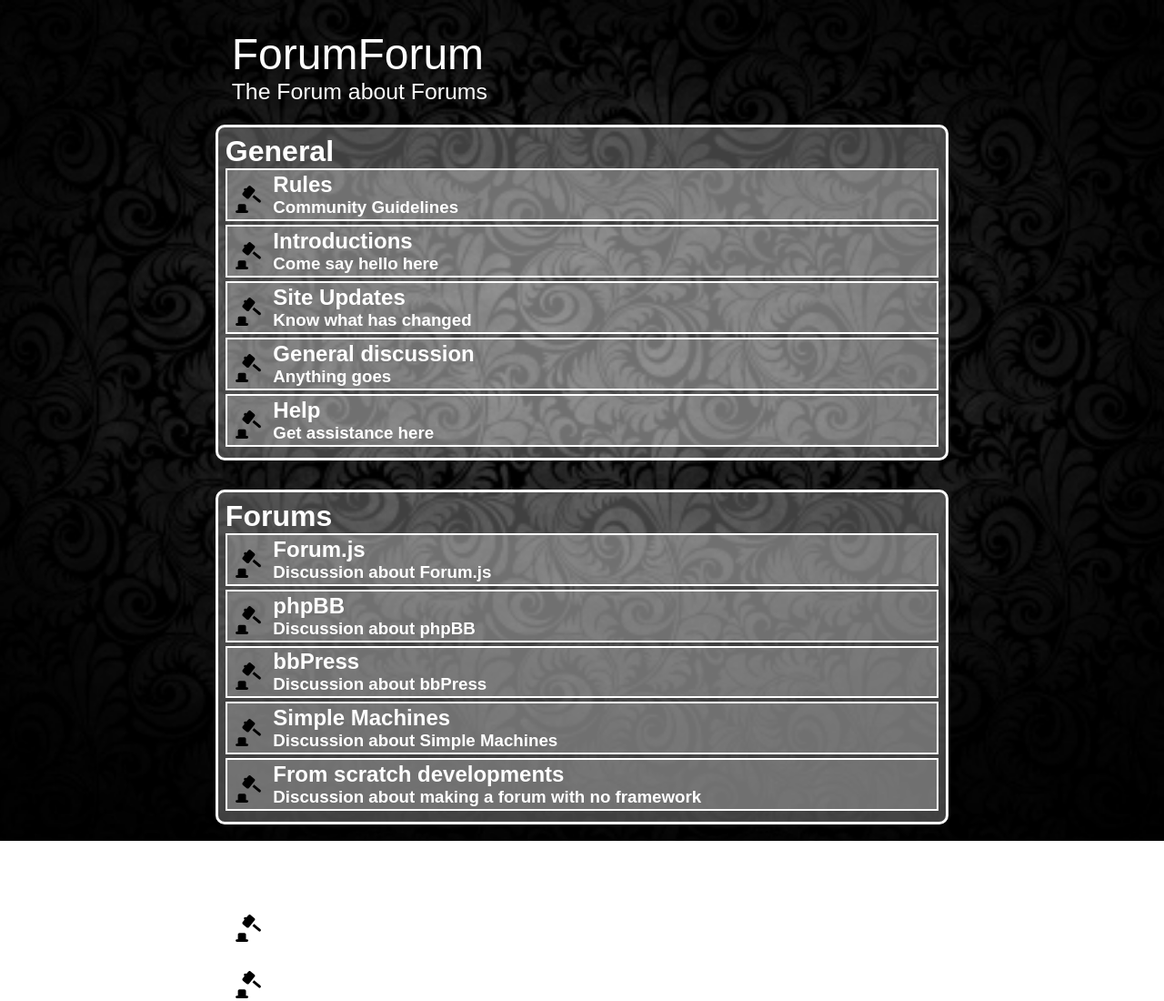
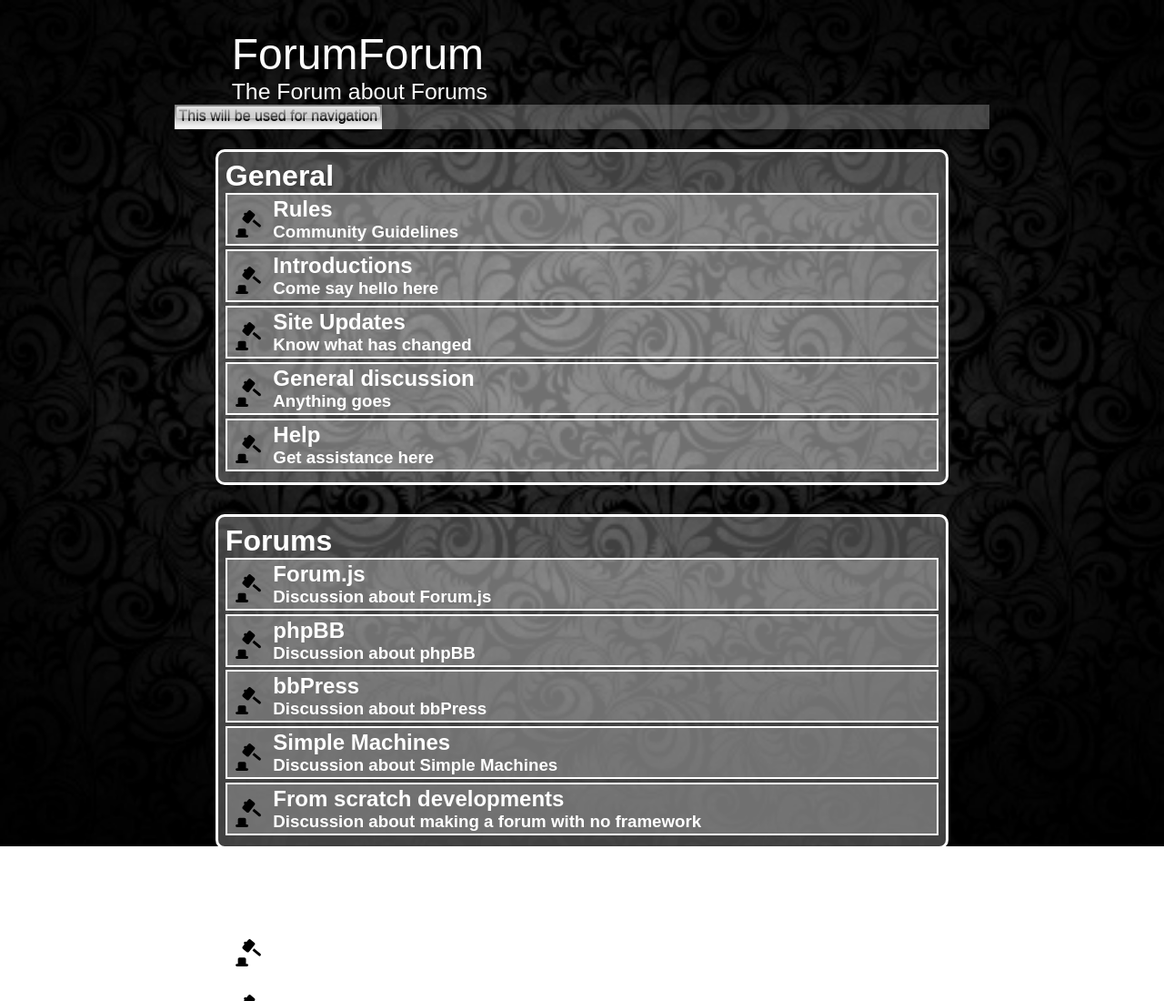
Before and after one commit to am15346/Web-Technologies---Assignment1, a plain HTML site: page index.html in a window 1280 px wide. Shown: the top 1100 px of the page at 91% size. Drawn offline with nearby package versions, Linux system fonts and the light colour scheme; a web font is replaced by a local one.

Commit message:
Added some navigation features

```diff
--- a/index.html
+++ b/index.html
@@ -9,6 +9,9 @@
         <meta name="keywords" content="forum" />
         <meta name="description" content="forum" />
         <meta name="referrer" content="always" />
+
+        <!-- Website icon -->
+        <link rel='shortcut icon' type='image/x-icon' href='website_icons/favicon.ico' />
 
         <!-- Linking to external documents -->
         <link href="style/stylesheet.css" rel="stylesheet" type="text/css" />
@@ -26,12 +29,18 @@
     <body>
         <div class="background_1" data-parallax="scroll" data-image-src="./board_icons/blackp.jpg">
 
-        <!-- The roles are banner, complementary, contentinfo, main, navigation, note, search -->
             <div class="background_2">
 
-                <div class="web_header" role="banner">
+                <div class="web_header">
                     <p class="web_title">ForumForum</p>
                     <p class="web_subtitle">The Forum about Forums</p>
+                </div>
+
+                <!-- The roles are banner, complementary, contentinfo, main, navigation, note, search -->
+                <div class="navigation_top">
+                    <div class="navigation_button">
+                        <p class="navigation_button_text">This will be used for navigation</p>
+                    </div>
                 </div>
 
                 <div class="forum_body" role="main">
--- a/style/stylesheet.css
+++ b/style/stylesheet.css
@@ -140,6 +140,55 @@
     font-family: sans-serif;
 }
 
+.navigation_top
+{
+    /* careful this isn't supported by IE TODO: add IE compatable thing here*/
+    background-color: rgba(255,255,255,0.25);
+}
+
+.navigation_button
+{
+    /* background styles */
+    position: relative;
+    display: inline-block;
+    padding: 0.5%;
+    background: green; /*for compatibility with older browsers*/
+    background-image: linear-gradient(gray,white);
+
+    /* text styles */
+    text-decoration: none;
+    color: #000000;
+    font-size: 100%;
+    font-family: sans-serif;
+}
+
+.navigation_button:after
+{
+    /*needs content to give the div mass */
+	content: '';
+    position: absolute;
+    top: 2px;
+    left: 2px;
+    width: calc(100% - 4px);
+    height: 50%;
+    background: linear-gradient(rgba(255,255,255,0.8), rgba(255,255,255,0.2));
+
+    /* Not supported by all browsers */
+    border-radius: 2px;
+    box-shadow: 0px 1px 4px -2px #333;
+}
+
+.navigation_button:hover
+{
+    background: linear-gradient(black,gray);
+}
+
+.navigation_button_text
+{
+    margin: 0%;
+    text-shadow: 0px -1px #333;
+}
+
 .web_footer
 {
     font-family: nice, sans-serif;
```
Also changed, not shown: website_icons/favicon.ico (added).
